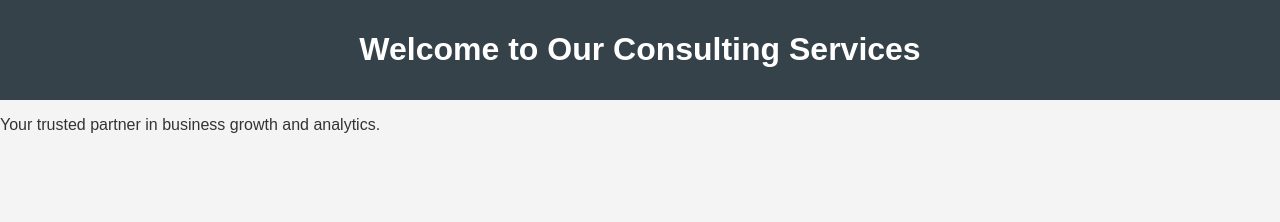
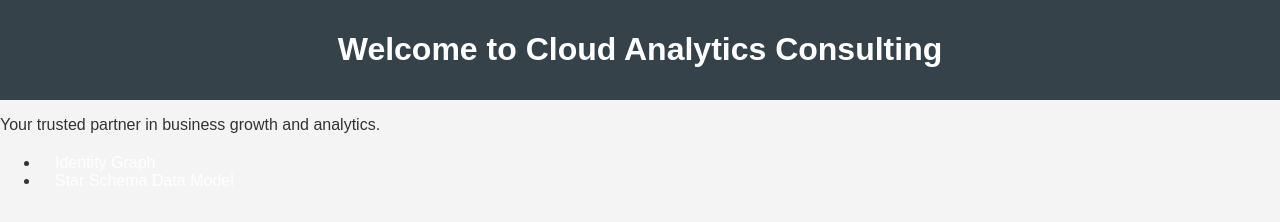
Before and after one commit to stankidd/cloud-analytics-consulting, a plain HTML site: page index.html in a window 1280 px wide. Drawn offline with Linux system fonts and the light colour scheme.

Commit message:
adding two links

```diff
--- a/index.html
+++ b/index.html
@@ -8,10 +8,16 @@
 </head>
 <body>
     <header>
-        <h1>Welcome to Our Consulting Services</h1>
+        <h1>Welcome to Cloud Analytics Consulting</h1>
     </header>
     <main>
         <p>Your trusted partner in business growth and analytics.</p>
+        <nav class="home-links">
+            <ul>
+                <li><a href="https://www.genspark.ai/api/code_sandbox_light/preview/a110893e-ac58-4ef8-b09a-87b626e45b7e/index.html?canvas_history_id=f8a5164d-e356-4882-adc6-7a297efad184" target="_blank" rel="noopener noreferrer">Identity Graph</a></li>
+                <li><a href="https://www.genspark.ai/api/code_sandbox_light/preview/a110893e-ac58-4ef8-b09a-87b626e45b7e/index.html?canvas_history_id=f8a5164d-e356-4882-adc6-7a297efad184" target="_blank" rel="noopener noreferrer">Star Schema Data Model</a></li>
+            </ul>
+        </nav>
     </main>
     <script src="script.js"></script>
 </body>
```
